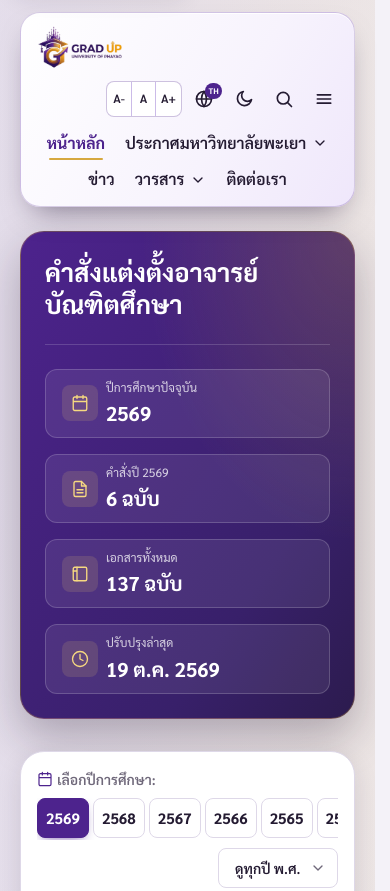
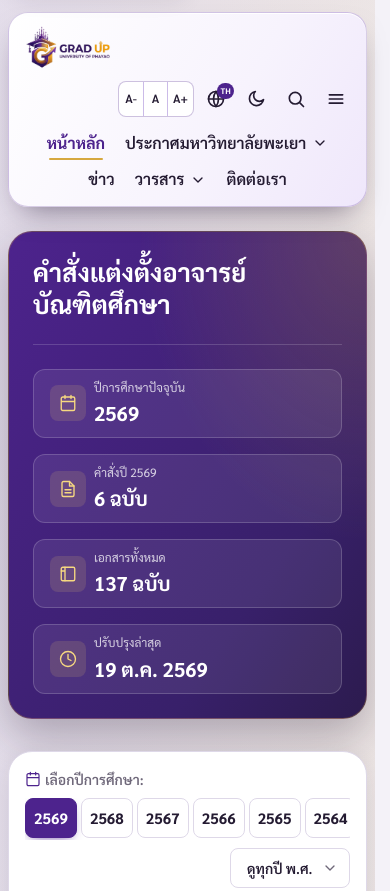
Before and after one commit to icx-nit/Sketch2-grad.up, a plain HTML site: page announce-command.html in a window 390 px wide. Shown: the top 891 px of the page. Drawn offline with Linux system fonts and the light colour scheme; a web font is replaced by a local one.

Commit message:
Announce page: tabbar and content frame share one side inset
Co-Authored-By: Claude Haiku 5.5 <noreply@anthropic.com>
Claude-Session: https://claude.ai/code/session_01PozqiSP8fbgY4HR2uH4jKy

```diff
--- a/css/announce-command.css
+++ b/css/announce-command.css
@@ -374,13 +374,21 @@ body {
    Page layout
    ========================================================================== */
 
+:root {
+  /* ระยะซ้ายขวาร่วม: กรอบเนื้อหาและแถบนำทาง (หน้า announce เท่านั้น) */
+  --page-inset: clamp(0.5rem, 1.5vw, 1.25rem);
+}
+
+/* แถบนำทางให้ขอบเท่ากับกรอบเนื้อหา */
+.site-header {
+  margin-inline: var(--page-inset) !important;
+}
+
 .command-page {
-  /* ระยะเท่ากับขอบแถบนำทางจริง = padding ของ .tabbar + margin ของ .tabbar__inner */
-  --tabbar-inset: calc(clamp(0.75rem, 2vw, 1.5rem) + clamp(0.5rem, 1.5vw, 1.25rem));
   width: auto;
   max-width: none;
   min-height: calc(100vh - 9rem);
-  margin-inline: var(--tabbar-inset);
+  margin-inline: var(--page-inset);
   padding: var(--space-lg) 0 var(--space-3xl);
 }
 
@@ -1505,8 +1513,8 @@ body {
 
 /* มือถือ: ระยะขอบ .tabbar (0.75rem) + margin ของ .tabbar__inner (0.5rem) */
 @media (max-width: 767px) {
-  .command-page {
-    margin-inline: calc(0.75rem + 0.5rem);
+  :root {
+    --page-inset: 0.5rem;
   }
 }
 
```
